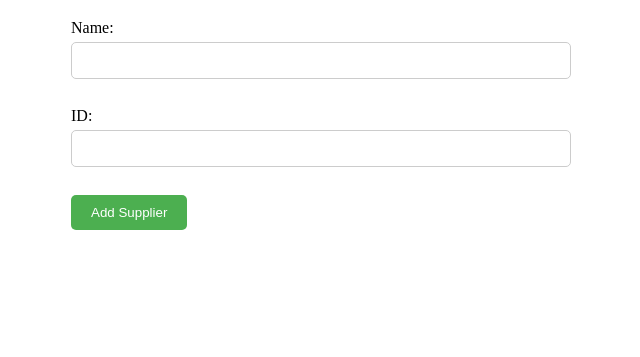
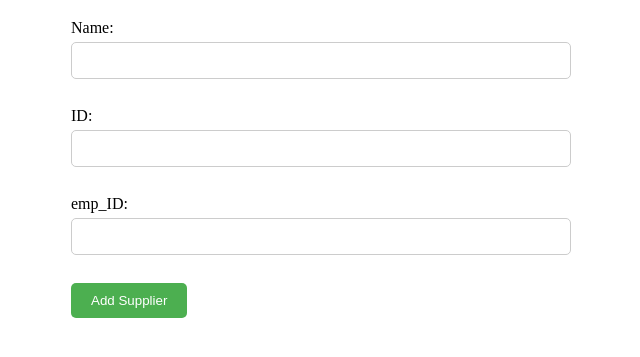
Before and after one commit to Sujitha7824/inventory_management_system, a PHP site: page /temp.php in a window 1280 px wide. Shown: the part 171-528 px from the top of the page, without its empty margins (319-959 px from the left). Run offline with PHP 8.4, Linux system fonts and the light colour scheme; data comes from the database, SQL or seed files in the repository.

Commit message:
Update temp.php

```diff
--- a/temp.php
+++ b/temp.php
@@ -48,20 +48,34 @@ $servername = "localhost";
 	}
 
 // Retrieve the form data using the $_POST superglobal
+// if (isset($_POST['name']) && isset($_POST['id'])){
+//     $name = $_POST['name'];
+//     $id = $_POST['id'];
+//     $emp_no = $_POST['emp_no']
+//     $sql = "INSERT INTO supplier VALUES ( '$id','$name','939886','$emp_no')";
+
+//     if (mysqli_query($conn, $sql)) {
+//         echo "Thread created successfully";
+//     } else {
+//         echo "Error: " . $sql . "<br>" . mysqli_error($conn);
+//     }
+
+// }
+
+
+// Retrieve the form data using the $_POST superglobal
 if (isset($_POST['name']) && isset($_POST['id'])){
   $name = $_POST['name'];
   $id = $_POST['id'];
-
-    $sql = "INSERT INTO supplier VALUES ( '$id','$name','939886')";
+  $emp_no = $_POST['emp_no']; // <-- Add the missing semicolon here
+  $sql = "INSERT INTO supplier VALUES ('$id', '$name', '939886', '$emp_no')";
 
   if (mysqli_query($conn, $sql)) {
       echo "Thread created successfully";
   } else {
       echo "Error: " . $sql . "<br>" . mysqli_error($conn);
   }
-
 }
-
 
 
 
@@ -133,6 +147,8 @@ input[type="submit"]:hover {
 		<input type="text" name="name" id="name" required><br><br>
 		<label for="id">ID:</label>
 		<input type="text" name="id" id="id" required><br><br>
+    <label for="emp_no">emp_ID:</label>
+    <input type="text" name="emp_no" id="emp_no" required><br><br>
 		<input type="submit" value="Add Supplier">
 	</form>
 </body>
```
Lines whose indentation alone changed are shown as unchanged.
